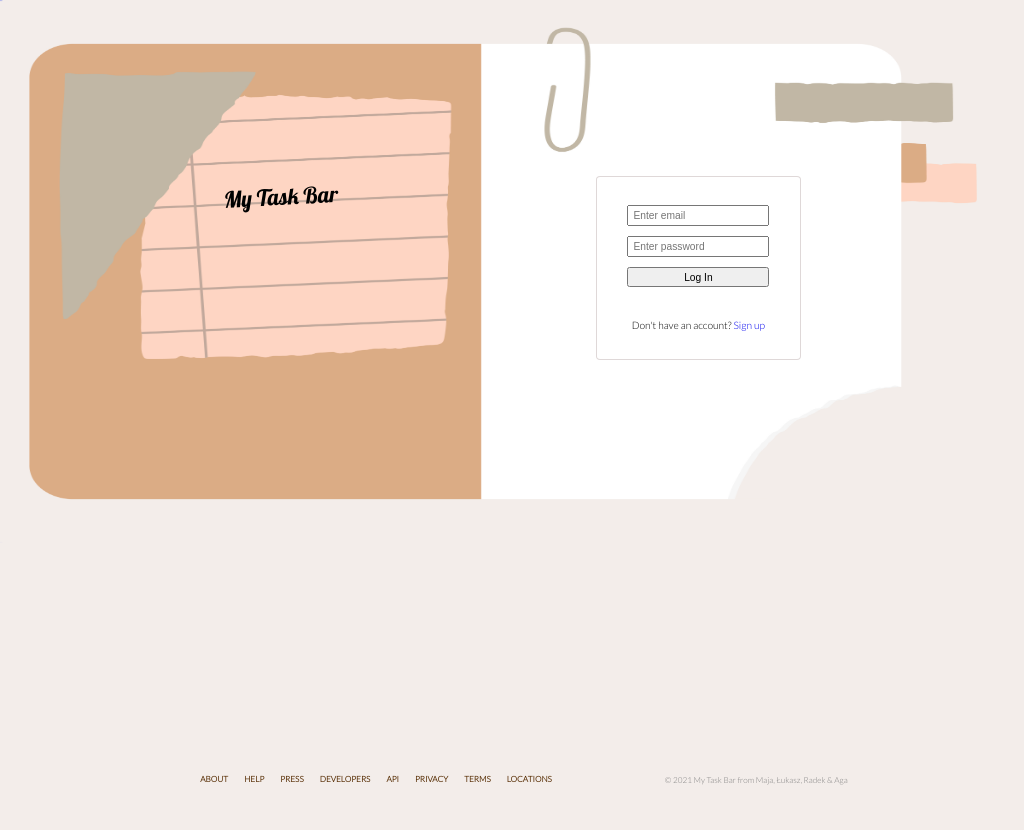
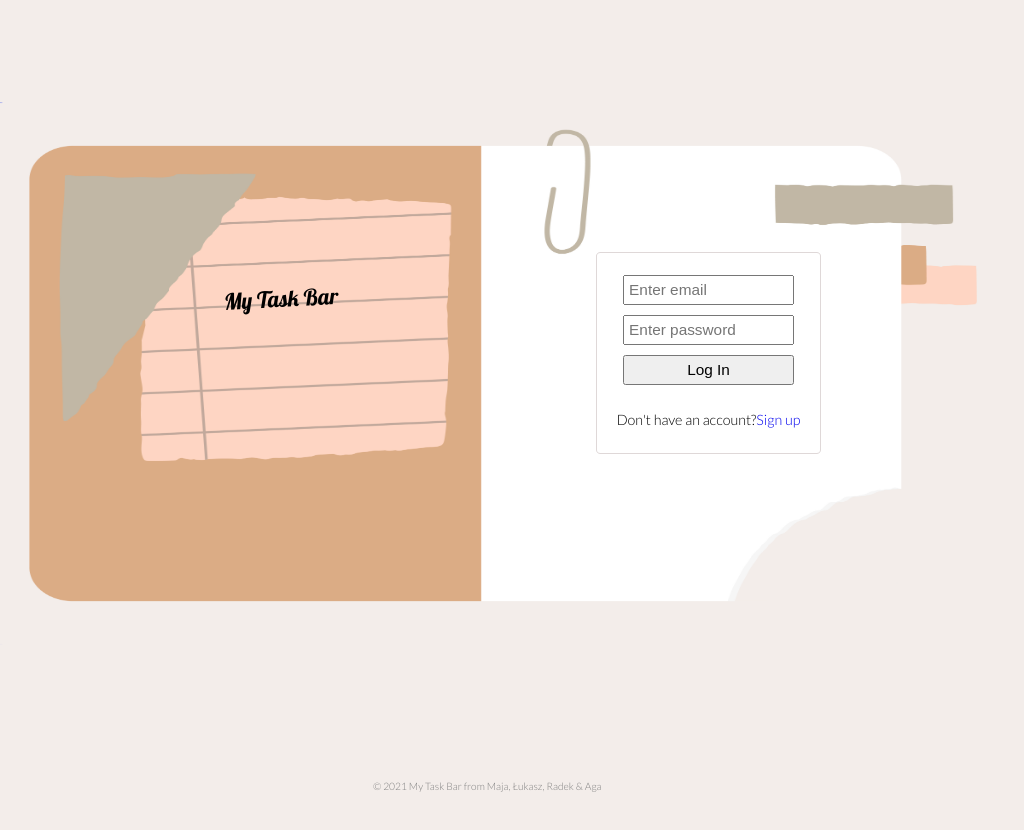
Before and after one commit to infoshareacademy/jfdzr2-nuclear-penguins, a React (Create React App) app: page / in a window 1024 px wide. Shown: the top 830 px of the page. Before the commit the page ends 800 px from the top, so only its background shows below. Built offline with nearby package versions, Linux system fonts and the light colour scheme.

Commit message:
media query update

```diff
--- a/src/components/login/Login.css
+++ b/src/components/login/Login.css
@@ -92,8 +92,7 @@
   div.flex-div {
     display: flex;
     flex-direction: column;
-    /* padding: 15px; */
-    padding: 4%;
+    padding-bottom: 3%;
     justify-content: center;
   }
 
@@ -169,7 +168,9 @@
 
   div.footer-list {
     display: flex;
-    justify-content: space-between;
+    /* justify-content: space-between; */
+    justify-content: center;
+    margin-right: 10%;
     margin-top: 10vw;
   }
 
@@ -209,8 +210,7 @@
     display: flex;
     padding-top: 9px;
     text-align: right;
-    margin-left: 1%;
-    font-size: 0.8vw;
+    font-size: 1vw;
     font-family: "Lato", sans-serif;
     color: grey;
     /* display: none; */
@@ -468,15 +468,13 @@
 
 
 
-
     }
 
 
     @media (min-width: 769px) and (max-width: 1024px) and (orientation: portrait) {
 
 
-
-      #container{
+        #container{
         margin-top: 130%;
         position: fixed;
       }
@@ -514,8 +512,8 @@
         /* height: 100%; */
         margin-left: 20%;
         margin-top: 26%;
-           padding-top: 1%;
-           padding-bottom: 1%;
+        padding-top: 1%;
+        padding-bottom: 1%;
       }
 
 
@@ -580,15 +578,53 @@
 
 
     }
-/*
+
+
+
+    @media (min-width: 769px) and (max-width: 1024px) and (orientation: landscape) {
+
+ html {
+    display: inherit;
+    margin-top: 10%;
+ }
+
+ p#sign-up-option {
+   font-size: 1.4vw;;
+ }
+
+ div.login-panel {
+  width: 67%;
+  /* height: 100%; */
+  margin-left: 25%;
+  margin-top: 42%;
+  padding-top: 1%;
+  padding-bottom: 1%;
+}
+
+
+ input.input-design, input.login-button {
+  width: 77%;
+  height: 2.9vw;
+  /* padding-left: 2%; */
+  font-size: 1.5vw;
+}
+
+
+  }
+
     @media (min-width: 1025px) and (max-width: 1200px) {
 
+      html {
+        display: inherit;
+        margin-top: 10%;
+     }
 
-      html{
-        background: url("/src/assets/background1.png") no-repeat center center fixed;
-        background-size: 100% 80vw
 
-          }
-    } */
 
-    /* @media (min-width: 1201px) {   } */
+  }
+    @media (min-width: 1201px) and (max-width: 2000px) {
+    html {
+      display: inherit;
+      margin-top: 5%;
+   }
+  }
--- a/src/components/login/Login.js
+++ b/src/components/login/Login.js
@@ -46,7 +46,7 @@ function Login() {
               <div className="sign-up">
                 <p id="sign-up-option">
                   Don't have an account?
-                  <a id="sign-up-option-2" href="link"> Sign up</a>
+                  <a id="sign-up-option-2" href="link">Sign up</a>
                 </p>
               </div>
             </div>
@@ -57,7 +57,7 @@ function Login() {
         <footer className="footer" id="container">
           <div className="footer-list">
             <nav className="footer-nav">
-              <ul className="footer-ul">
+              {/* <ul className="footer-ul">
                 <li className="li-kzy1">ABOUT</li>
                 <li className="li-kzy1">HELP</li>
                 <li className="li-kzy1">PRESS</li>
@@ -67,7 +67,7 @@ function Login() {
                 <li className="li-kzy1">TERMS</li>
                 <li className="li-kzy2 locations">LOCATIONS</li>
 
-              </ul>
+              </ul> */}
             </nav>
             <span className="authors">© 2021 My Task Bar from Maja, Łukasz, Radek & Aga</span>
            <span className="freepik"> <a href="http://www.freepik.com" className="freepik">Background photo designed by rawpixel.com / Freepik</a></span>
```
